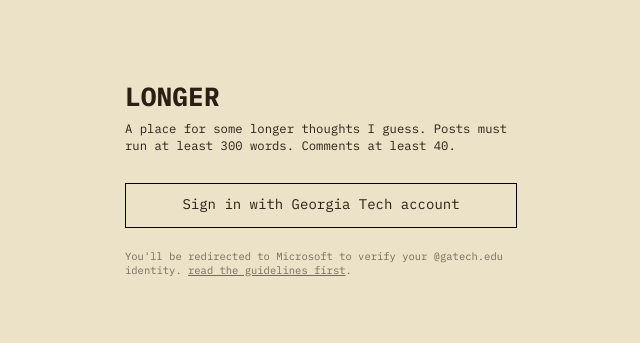
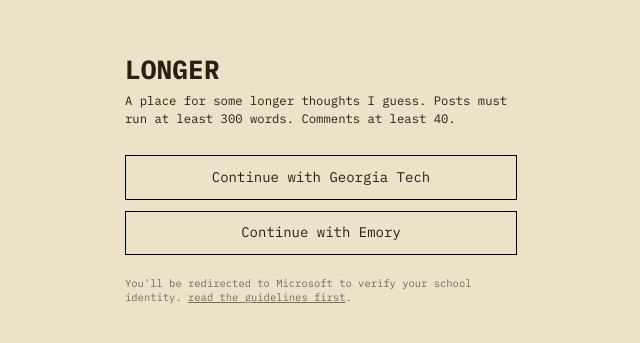
Before and after one commit to justinjordan1/longer, a Next.js app: page /login in a window 1280 px wide. Shown: the part 221-564 px from the top of the page, without its empty margins (319-959 px from the left). Built offline with nearby package versions, Linux system fonts and the light colour scheme; no server answers.

Commit message:
Add Emory OAuth button and allow Emory emails in callback

```diff
--- a/app/auth/callback/route.ts
+++ b/app/auth/callback/route.ts
@@ -15,19 +15,22 @@
     return NextResponse.redirect(`${origin}/login?error=${exchangeError.message}`)
   }
 
-  const { data: { user } } = await supabase.auth.getUser()
+  const {
+    data: { user },
+  } = await supabase.auth.getUser()
   if (!user) {
     return NextResponse.redirect(`${origin}/login?error=no-user`)
   }
 
-  // Defense in depth — even though the Azure tenant URL restricts to GT,
-  // verify the email domain server-side too.
-  if (!user.email?.toLowerCase().endsWith('@gatech.edu')) {
+  const email = user.email?.toLowerCase()
+  const isAllowedEmail =
+    email?.endsWith('@gatech.edu') || email?.endsWith('@emory.edu')
+
+  if (!isAllowedEmail) {
     await supabase.auth.signOut()
-    return NextResponse.redirect(`${origin}/login?error=non-gatech-email`)
+    return NextResponse.redirect(`${origin}/login?error=non-allowed-email`)
   }
 
-  // First-time users have no profile row yet; send to onboarding.
   const { data: profile } = await supabase
     .from('profiles')
     .select('handle')
@@ -38,7 +41,6 @@
     return NextResponse.redirect(`${origin}/onboarding`)
   }
 
-  // Returning user — bump their last_signin_at and send home.
   await supabase
     .from('profiles')
     .update({ last_signin_at: new Date().toISOString() })
--- a/app/login/page.tsx
+++ b/app/login/page.tsx
@@ -2,12 +2,14 @@
 import Link from 'next/link'
 import { createClient } from '@/lib/supabase/client'
 
+type Provider = 'azure' | 'custom:emory'
+
 export default function LoginPage() {
   const supabase = createClient()
 
-  const signIn = async () => {
+  const signIn = async (provider: Provider) => {
     await supabase.auth.signInWithOAuth({
-      provider: 'azure',
+      provider,
       options: {
         scopes: 'email openid profile',
         redirectTo: `${window.location.origin}/auth/callback`,
@@ -23,17 +25,26 @@
           A place for some longer thoughts I guess. Posts must run at least
           300 words. Comments at least 40.
         </p>
-        <button
-          onClick={signIn}
-          className="w-full border border-black px-4 py-3 hover:bg-black hover:text-white transition"
-        >
-          Sign in with Georgia Tech account
-        </button>
+        <div className="space-y-3">
+          <button
+            onClick={() => signIn('azure')}
+            className="w-full border border-black px-4 py-3 hover:bg-black hover:text-white transition"
+          >
+            Continue with Georgia Tech
+          </button>
+          <button
+            onClick={() => signIn('custom:emory')}
+            className="w-full border border-black px-4 py-3 hover:bg-black hover:text-white transition"
+          >
+            Continue with Emory
+          </button>
+        </div>
         <p className="text-xs mt-6 opacity-60">
-          You'll be redirected to Microsoft to verify your @gatech.edu identity.{' '}
+          You&apos;ll be redirected to Microsoft to verify your school identity.{' '}
           <Link href="/guidelines" style={{ textDecoration: 'underline' }}>
             read the guidelines first
-          </Link>.
+          </Link>
+          .
         </p>
       </div>
     </main>
```
